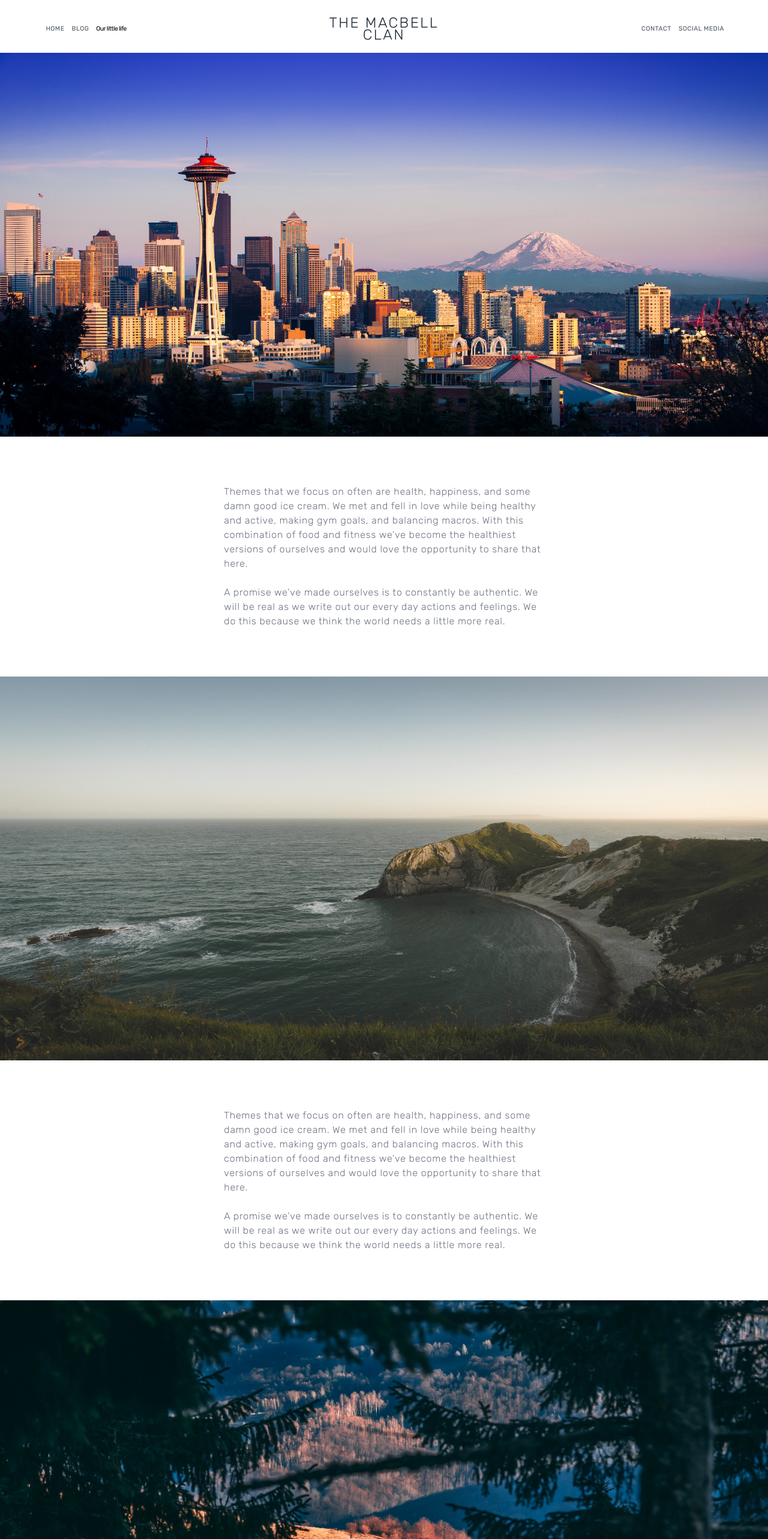
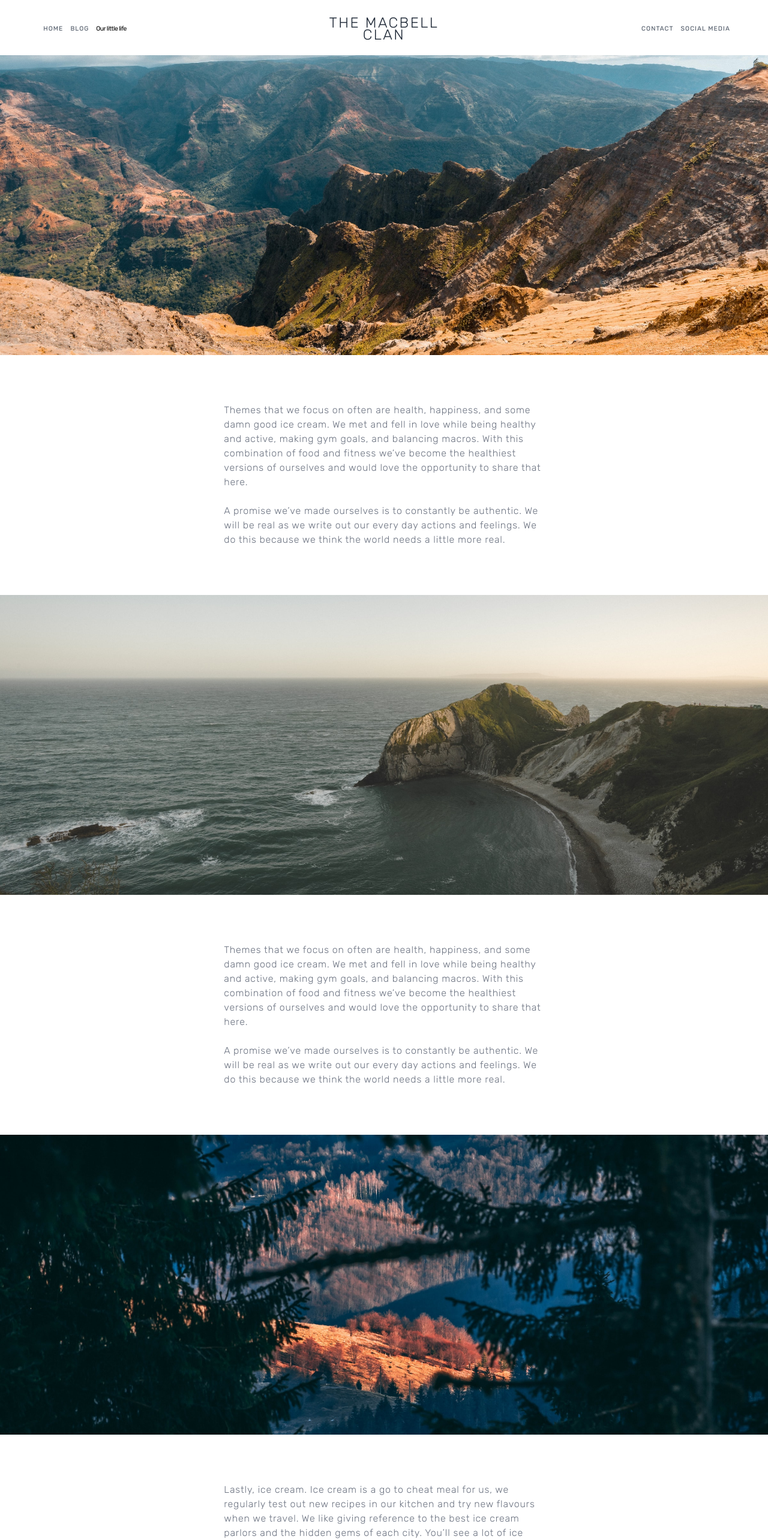
Before and after one commit to themacbellclan/macbell-blog, a Next.js app: page / in a window 1280 px wide. Shown: the top 2566 px of the page at 60% size. Built offline with nearby package versions, Linux system fonts and the light colour scheme; what @tailwindcss/typography would draw is missing.

Commit message:
Parallax
Implement parallax effect on images on the home page.

```diff
--- a/components/home/Hero.js
+++ b/components/home/Hero.js
@@ -4,13 +4,12 @@ import Image from "next/image";
 function Hero({ image, paragraph1, paragraph2 }) {
   return (
     <>
-      <div className="mb-20 w-screen">
+      <div className="mb-20 w-screen bg-fixed">
         <Image
           src={`/images/siteImages/${image}`}
           alt="Placeholder"
-          height={1000}
-          width={2000}
-          layout="responsive"
+          objectFit="fill"
+          layout="fill"
         />
       </div>
       <div className="container w-10/12 mx-auto  sm:w-8/12 md:w-7/12 lg:w-5/12">
--- a/components/layout/Navbar.js
+++ b/components/layout/Navbar.js
@@ -24,7 +24,7 @@ function Navbar() {
       <ul
         className={`${
           open ? "block" : "hidden"
-        } absolute pt-0 top-24 left-0 flex-col w-full p-6 bg-white shadow-md rounded-lg z-20 md:relative md:top-0 md:z-0 md:flex md:flex-row md:space-x-3 md:rounded-none md:shadow-none md:bg-transparent md:p-6 md:justify-end text-xs tracking-wider md:mr-28 lg:mr-64 md:ml-1 lg:ml-1 xl:ml-0 xl:mr-72`}
+        } absolute pt-0 top-24 left-0 flex-col w-full p-6 bg-white shadow-md rounded-lg z-20 md:relative md:top-0 md:z-0 md:flex md:flex-row md:space-x-3 md:rounded-none md:shadow-none md:bg-transparent md:p-6 md:justify-end text-xs tracking-widest md:mr-28 lg:mr-64 md:ml-1 lg:ml-1 xl:ml-0 xl:mr-72`}
       >
         <li>
           <Link href="/">HOME</Link>
@@ -50,7 +50,7 @@ function Navbar() {
       <ul
         className={`${
           open ? "block" : "hidden"
-        } absolute top-32 left-0 z-20 flex-col w-full bg-white shadow-md rounded-lg p-6 md:relative md:top-0 md:flex md:flex-row md:space-x-3 md:rounded-none md:shadow-none md:bg-transparent md:ml-28 lg:ml-64 xl:ml-72 md:p-6 pt-0 text-xs tracking-wider md:justify-start`}
+        } absolute top-32 left-0 z-20 flex-col w-full bg-white shadow-md rounded-lg p-6 md:relative md:top-0 md:flex md:flex-row md:space-x-3 md:rounded-none md:shadow-none md:bg-transparent md:ml-28 lg:ml-56 xl:ml-72 md:p-6 pt-0 text-xs tracking-widest md:justify-start`}
       >
         <li>
           <Link href="/contact">CONTACT</Link>
--- a/package.json
+++ b/package.json
@@ -15,7 +15,9 @@
     "@fortawesome/react-fontawesome": "^0.1.14",
     "@tailwindcss/typography": "^0.4.1",
     "date-fns": "^2.22.1",
+    "googleapis": "^78.0.0",
     "gray-matter": "^4.0.3",
+    "instagram-web-api": "^2.2.2",
     "mongodb": "^3.6.9",
     "mongoose": "^5.12.14",
     "next": "11.0.0",
--- a/pages/index.js
+++ b/pages/index.js
@@ -2,7 +2,8 @@
 import Head from "next/head";
 // components
 import Hero from "../components/home/Hero";
-
+import Image from "next/image";
+import styles from "../styles/Home.module.css";
 const homePageContent = [
   {
     image: "seattle-hero.jpg",
@@ -33,14 +34,39 @@ export default function Home() {
       <Head>
         <title>The Macbell Clan</title>
       </Head>
-      {homePageContent.map((item) => (
-        <Hero
-          key={item.image}
-          image={item.image}
-          paragraph1={item.paragraph1}
-          paragraph2={item.paragraph2}
-        />
-      ))}
+      <div className={`${styles.parallax} mt-1`}></div>
+      <div className="container w-10/12 mx-auto  sm:w-8/12 md:w-7/12 lg:w-5/12 ">
+        <div>
+          <p className="text-gray-500 font-light tracking-wider mb-6 mt-20">
+            {homePageContent[0].paragraph1}
+          </p>
+          <p className="text-gray-500 font-light tracking-wider mb-20">
+            {homePageContent[0].paragraph2}
+          </p>
+        </div>
+      </div>
+      <div className={`${styles.parallax2}`}></div>
+      <div className="container w-10/12 mx-auto  sm:w-8/12 md:w-7/12 lg:w-5/12 ">
+        <div>
+          <p className="text-gray-500 font-light tracking-wider mb-6 mt-20">
+            {homePageContent[1].paragraph1}
+          </p>
+          <p className="text-gray-500 font-light tracking-wider mb-20">
+            {homePageContent[1].paragraph2}
+          </p>
+        </div>
+      </div>
+      <div className={styles.parallax3}></div>
+      <div className="container w-10/12 mx-auto  sm:w-8/12 md:w-7/12 lg:w-5/12 ">
+        <div>
+          <p className="text-gray-500 font-light tracking-wider mb-6 mt-20">
+            {homePageContent[2].paragraph1}
+          </p>
+          <p className="text-gray-500 font-light tracking-wider mb-20">
+            {homePageContent[2].paragraph2}
+          </p>
+        </div>
+      </div>
     </>
   );
 }
--- /dev/null
+++ b/pages/socialmedia.js
@@ -0,0 +1,7 @@
+import React from "react";
+
+function socialmedia() {
+  return <div>hello</div>;
+}
+
+export default socialmedia;
--- /dev/null
+++ b/styles/Home.module.css
@@ -0,0 +1,29 @@
+.parallax {
+  background-image: url("../public/images/siteImages/home-2.jpg");
+  min-height: 500px;
+
+  background-attachment: fixed;
+  background-position: center;
+  background-repeat: no-repeat;
+  background-size: cover;
+}
+
+.parallax2 {
+  background-image: url("../public/images/siteImages/home-1.jpg");
+  min-height: 500px;
+
+  background-attachment: fixed;
+  background-position: center;
+  background-repeat: no-repeat;
+  background-size: cover;
+}
+
+.parallax3 {
+  background-image: url("../public/images/siteImages/home-3.jpg");
+  min-height: 500px;
+
+  background-attachment: fixed;
+  background-position: center;
+  background-repeat: no-repeat;
+  background-size: cover;
+}
```
Also changed, not shown: pages/api/contact.js (+40 -0 lines), 1 other file (tests, documents, lock files or other folders).
